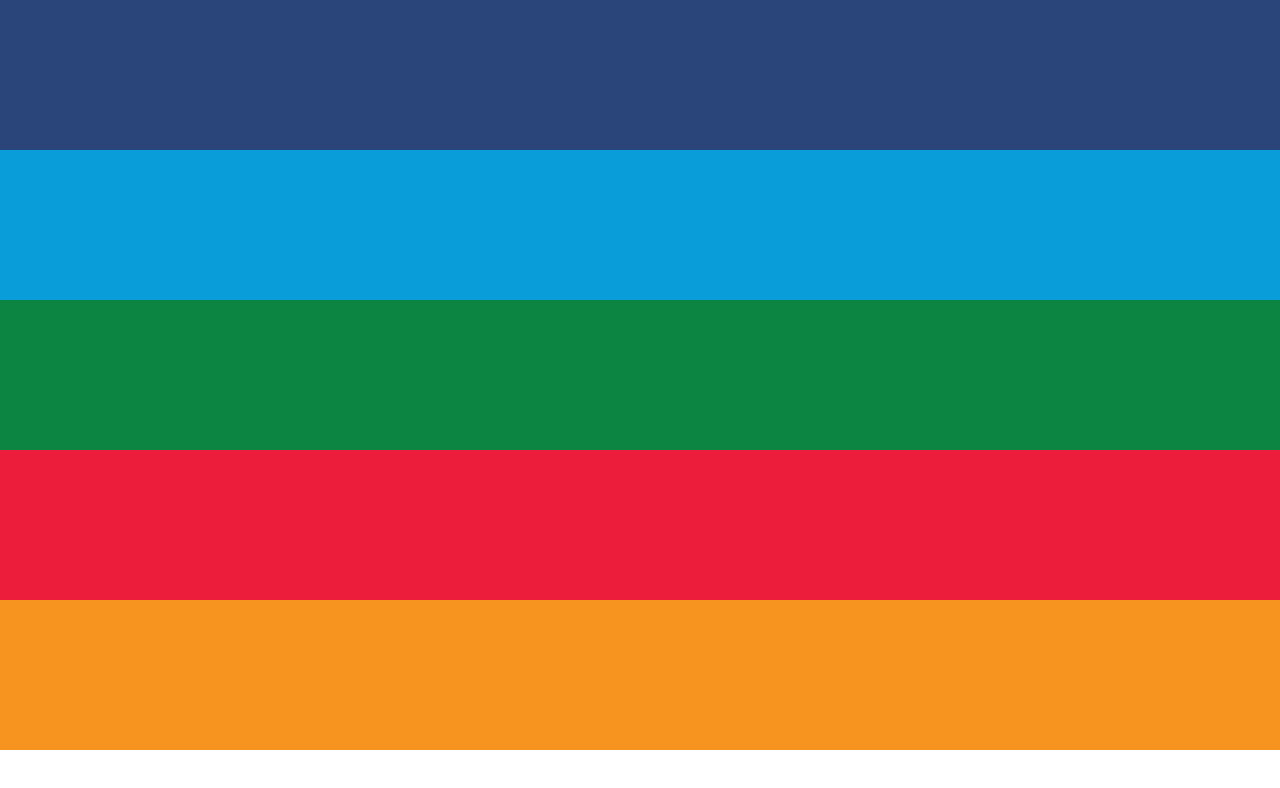
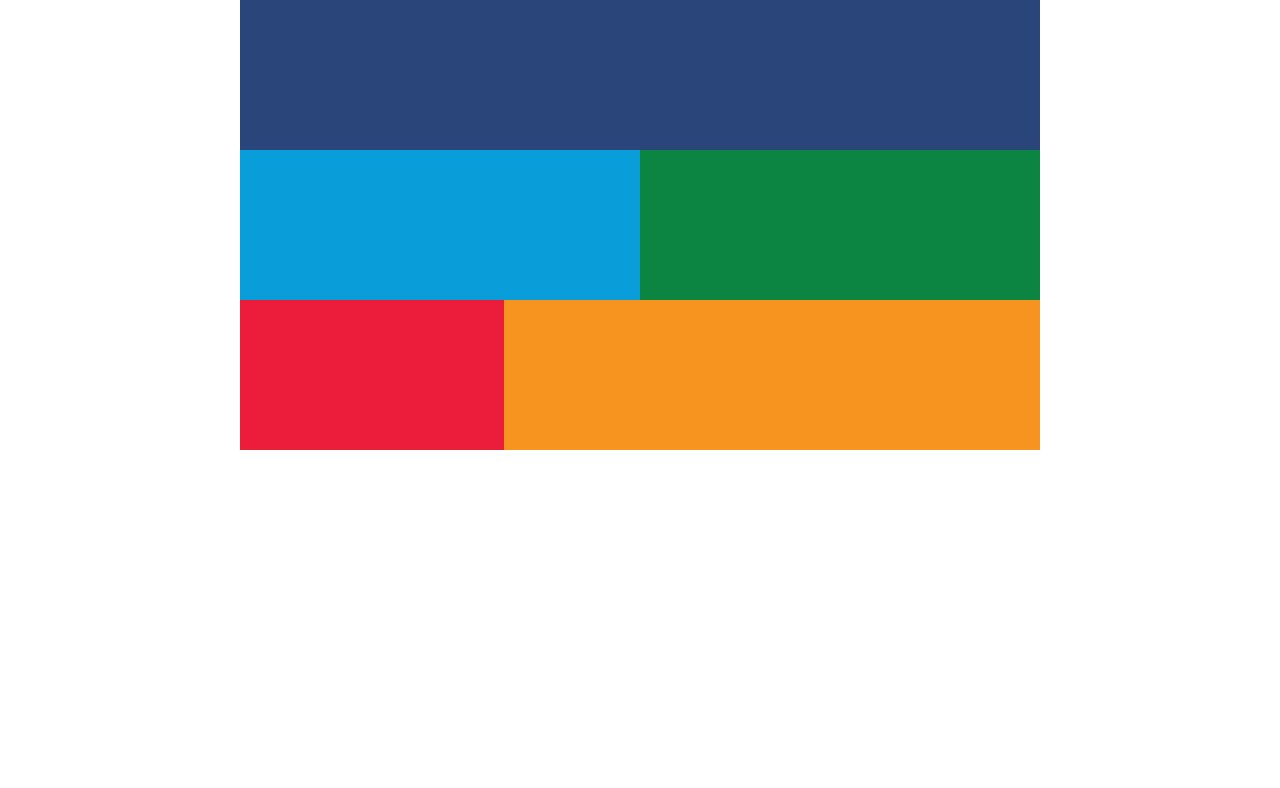
Before and after one commit to imhighoncoffee/ResponsiveWebDesignFundamentals, a plain HTML site: page pattern-mostly-fluid-quiz-blankcss/pattern-mostly-fluid-quiz-blankcss.html in a window 1280 px wide. Drawn offline with Linux system fonts and the light colour scheme.

Commit message:
solution for mostly fluid added

```diff
--- a/pattern-mostly-fluid-quiz-blankcss/pattern-mostly-fluid-quiz-blankcss.html
+++ b/pattern-mostly-fluid-quiz-blankcss/pattern-mostly-fluid-quiz-blankcss.html
@@ -69,9 +69,25 @@
         width: 100%;
       }
 
-      @media screen and (max-width: 400px) {
-        .dark_blue {
-          color: blue;
+      @media screen and (min-width: 450px) {
+        .light_blue, .green {
+          width: 50%;
+        }
+      }
+      @media screen and (min-width: 550px) {
+        .orange {
+          width: 67%;
+        }
+        .red {
+          width: 33%;
+        }
+      }
+
+      @media screen and (min-width: 800px) {
+        .container {
+          width: 800px;
+          margin-left: auto;
+          margin-right: auto;
         }
       }
     </style>
```
